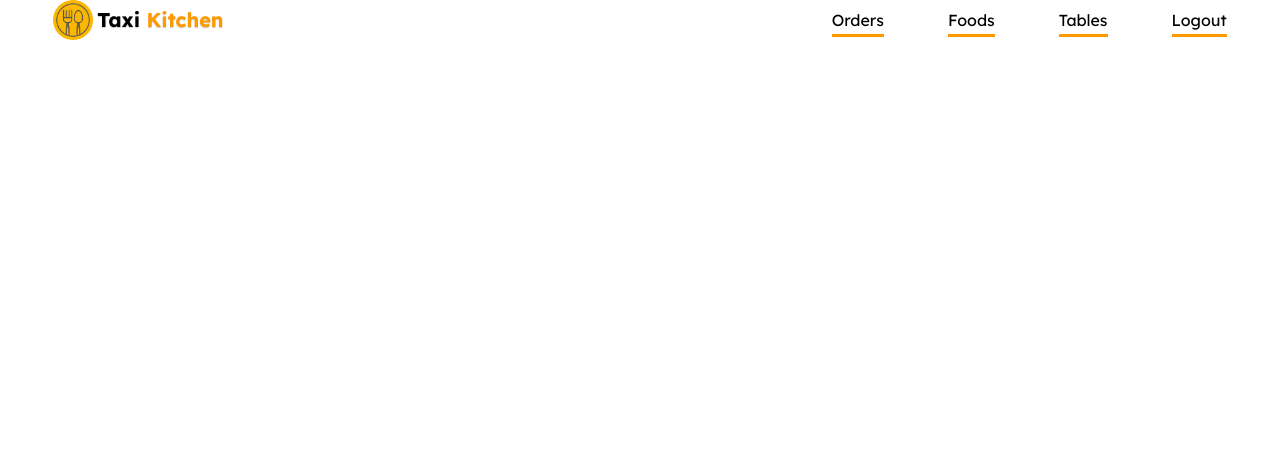
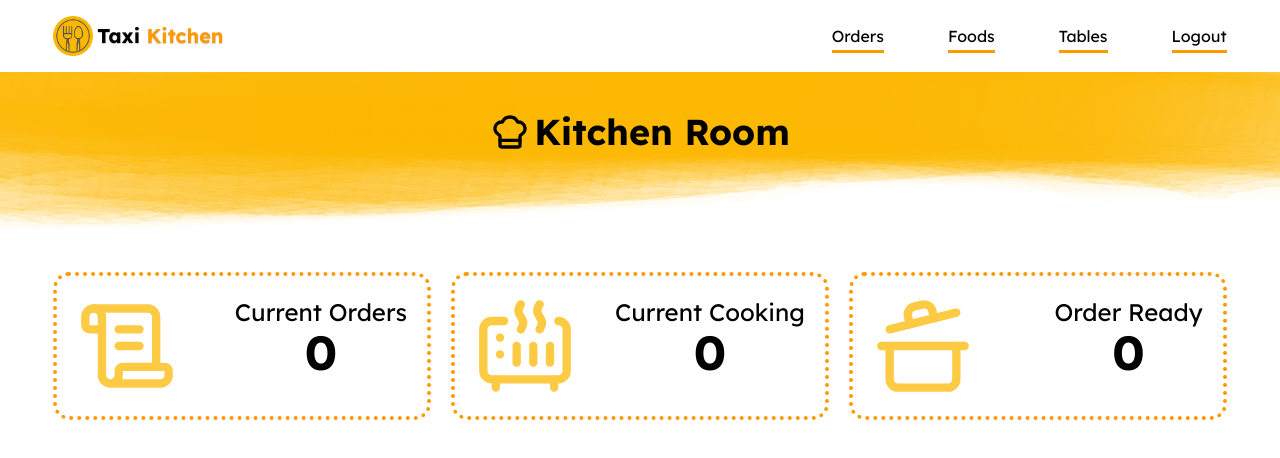
Before and after one commit to masrafi143/taxi-kitchen, a React (Vite) app: page / in a window 1280 px wide. Shown: the top 458 px of the page. Built offline with nearby package versions, Linux system fonts and the light colour scheme; a web font is replaced by a local one.

Commit message:
add heading and order states

```diff
--- a/src/App.jsx
+++ b/src/App.jsx
@@ -1,10 +1,11 @@
+import Header from "./components/Header.jsx/Header";
 import Navbar from "./components/Navbar";
 
 function App() {
   return (
     <>
-      <div className="w-11/12 mx-auto">
-        <Navbar />
+      <div>
+        <Header/>
       </div>
     </>
   );
--- a/src/components/Header.jsx/Header.jsx
+++ b/src/components/Header.jsx/Header.jsx
@@ -1,9 +1,14 @@
 import React from 'react';
+import Navbar from '../Navbar';
+import Heading from '../Heading';
+import States from '../States';
 
 const Header = () => {
     return (
         <div>
-
+            <Navbar/>
+            <Heading>Kitchen Room</Heading>
+            <States/>
         </div>
     );
 };
--- /dev/null
+++ b/src/components/Heading.jsx
@@ -0,0 +1,15 @@
+import { ChefHat } from 'lucide-react';
+import React from 'react';
+
+const Heading = ({children}) => {
+    return (
+        <h2 className={`bg-[url(/title-bg.png)] pt-10 pb-20 bg-no-repeat bg-center flex justify-center items-center gap-1 text-4xl text-center font-bold`}
+        style={{backgroundSize: "100% 100%"}}
+        >
+            <ChefHat size={40}/>
+            {children}
+        </h2>
+    );
+};
+
+export default Heading;
--- a/src/components/Navbar.jsx
+++ b/src/components/Navbar.jsx
@@ -2,7 +2,7 @@ import Logo from "./Logo";
 
 const Navbar = () => {
   return (
-    <div className="content-box flex flex-col lg:flex-row justify-center lg:justify-between items-center gap-5">
+    <div className="content-box flex flex-col lg:flex-row justify-center lg:justify-between items-center gap-5 py-4 w-11/12 mx-auto">
       <Logo></Logo>
       <nav>
         <ul className="flex gap-16 ">
--- /dev/null
+++ b/src/components/States.jsx
@@ -0,0 +1,32 @@
+import { CookingPot, Heater, ScrollText } from 'lucide-react';
+import React from 'react';
+
+const States = () => {
+    return (
+        <div className='grid grid-cols-1 lg:grid-cols-3 w-11/12 mx-auto gap-5 py-10'>
+            <div className="flex justify-between p-5 border-4 border-dotted rounded-2xl border-amber-500 ">
+                <ScrollText className="animate-pulse" color="#fcb700" size={100} />
+                <div className='text-center'>
+                    <h2 className='text-2xl'>Current Orders</h2>
+                    <h2 className='text-5xl font-bold'>0</h2>
+                </div>
+            </div>
+            <div className="flex justify-between p-5 border-4 border-dotted rounded-2xl border-amber-500 ">
+                <Heater className="animate-pulse" color="#fcb700" size={100} />
+                <div className='text-center'>
+                    <h2 className='text-2xl'>Current Cooking</h2>
+                    <h2 className='text-5xl font-bold'>0</h2>
+                </div>
+            </div>
+            <div className="flex justify-between p-5 border-4 border-dotted rounded-2xl border-amber-500 ">
+                <CookingPot className="animate-pulse" color="#fcb700" size={100} />
+                <div className='text-center'>
+                    <h2 className='text-2xl'>Order Ready</h2>
+                    <h2 className='text-5xl font-bold'>0</h2>
+                </div>
+            </div>
+        </div>
+    );
+};
+
+export default States;
```
Also changed, not shown: public/title-bg.png (renamed from src/assets/title-bg.png).
